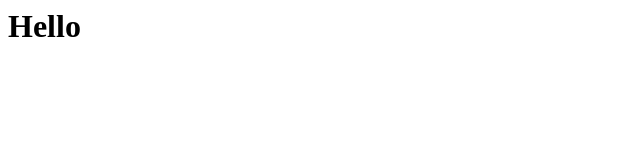
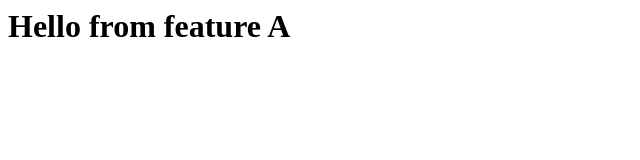
Before and after one commit to NavyaChaudhary242/devops-demo, a plain HTML site: page index.html in a window 1280 px wide. Shown: the whole page, without its empty margins (0-640 px from the left). Drawn offline with Linux system fonts and the light colour scheme.

Commit message:
Change heading on feature A

```diff
--- a/index.html
+++ b/index.html
@@ -1 +1 @@
-<h1>Hello</h1>
+<h1>Hello from feature A </h1>
```
